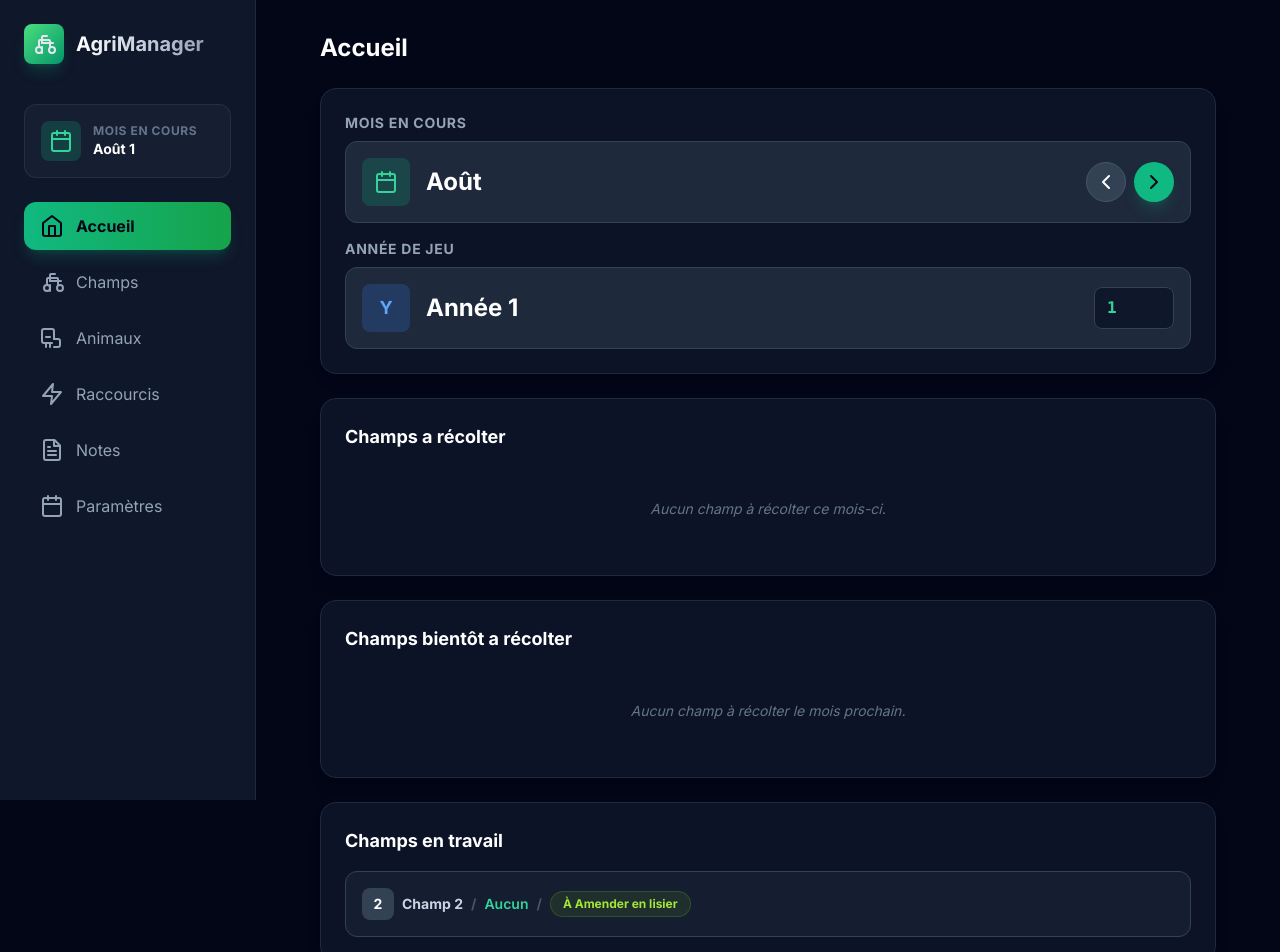
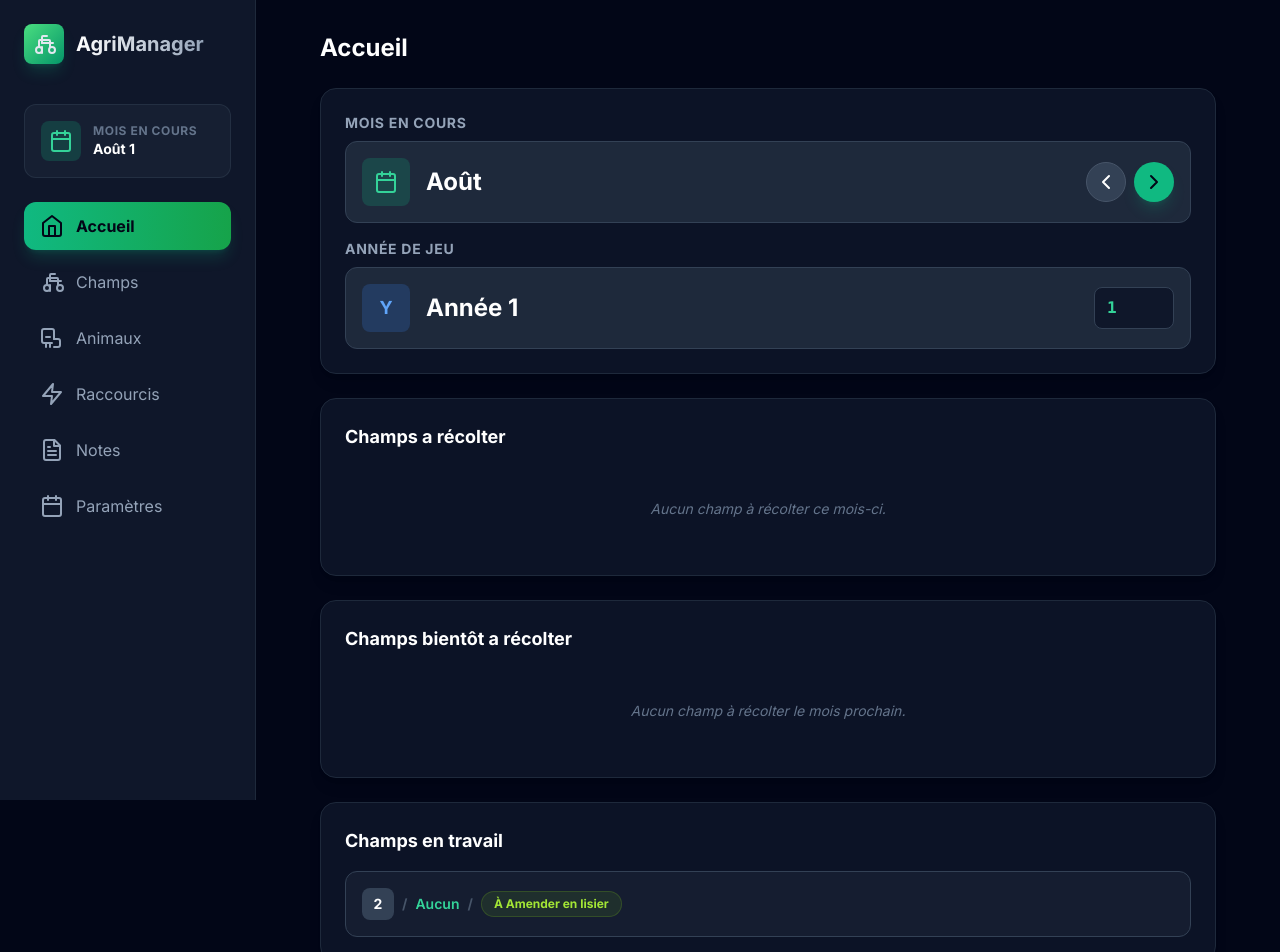
Before and after one commit to flanguille73110-droid/agri-manager-fs22, a React (Vite) app: page / in a window 1280 px wide. Shown: the top 952 px of the page. Built offline with nearby package versions, Linux system fonts and the light colour scheme.

Commit message:
Affichage champs en travail

```diff
--- a/App.tsx
+++ b/App.tsx
@@ -987,7 +987,6 @@ const App: React.FC = () => {
                             <div className="w-8 h-8 bg-slate-700 rounded-lg flex items-center justify-center font-bold text-white group-hover:bg-slate-600 transition-colors shrink-0">
                               {field.number}
                             </div>
-                            <span className="text-slate-300">Champ {field.number}</span>
                             <span className="text-slate-600">/</span>
                             <span className="text-emerald-400 font-semibold">{field.currentTool || 'Aucun'}</span>
                             {statusText === "À semer" && (
```
